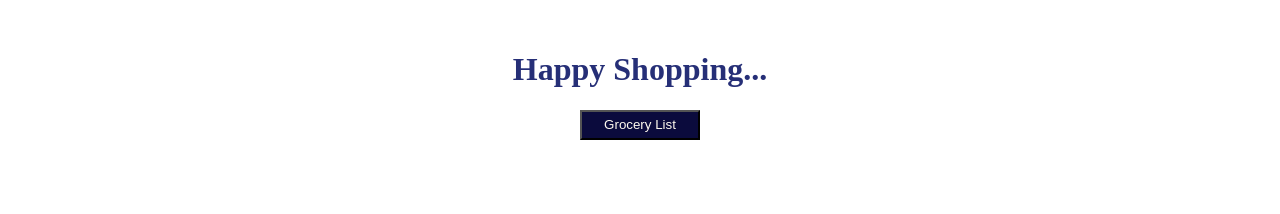
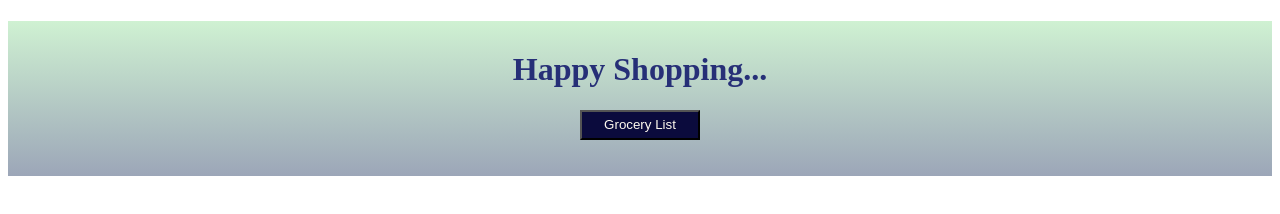
Before and after one commit to liya-mary/grocerychallenge, a plain HTML site: page index.html in a window 1280 px wide. Drawn offline with Linux system fonts and the light colour scheme.

Commit message:
Add files via upload

```diff
--- a/index.html
+++ b/index.html
@@ -8,10 +8,10 @@
     <link rel="stylesheet" href="style.css">
 </head>
 <body>
-    <div>
+    <div style="background-image: linear-gradient(rgb(207, 241, 210), rgb(156, 166, 184));">
     <div id="grocery">
         <h1>Happy Shopping...</h1>
-        <p id="btn"><button  onclick="grocerylist()">Grocery List</button></p>
+       <p id="btn"><button  onclick="grocerylist()">Grocery List</button></p>
 
     </div>
    </div>
```
